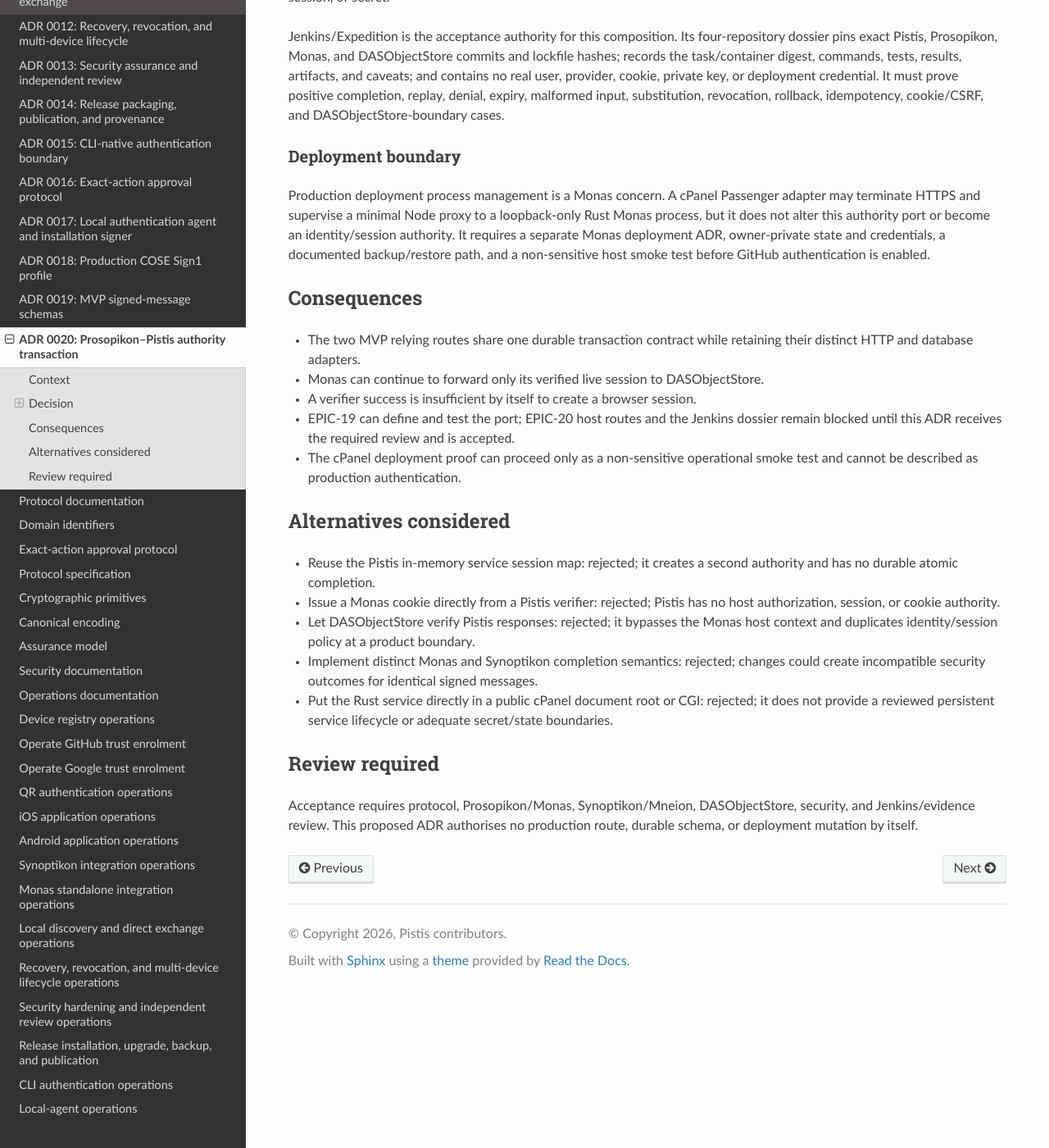
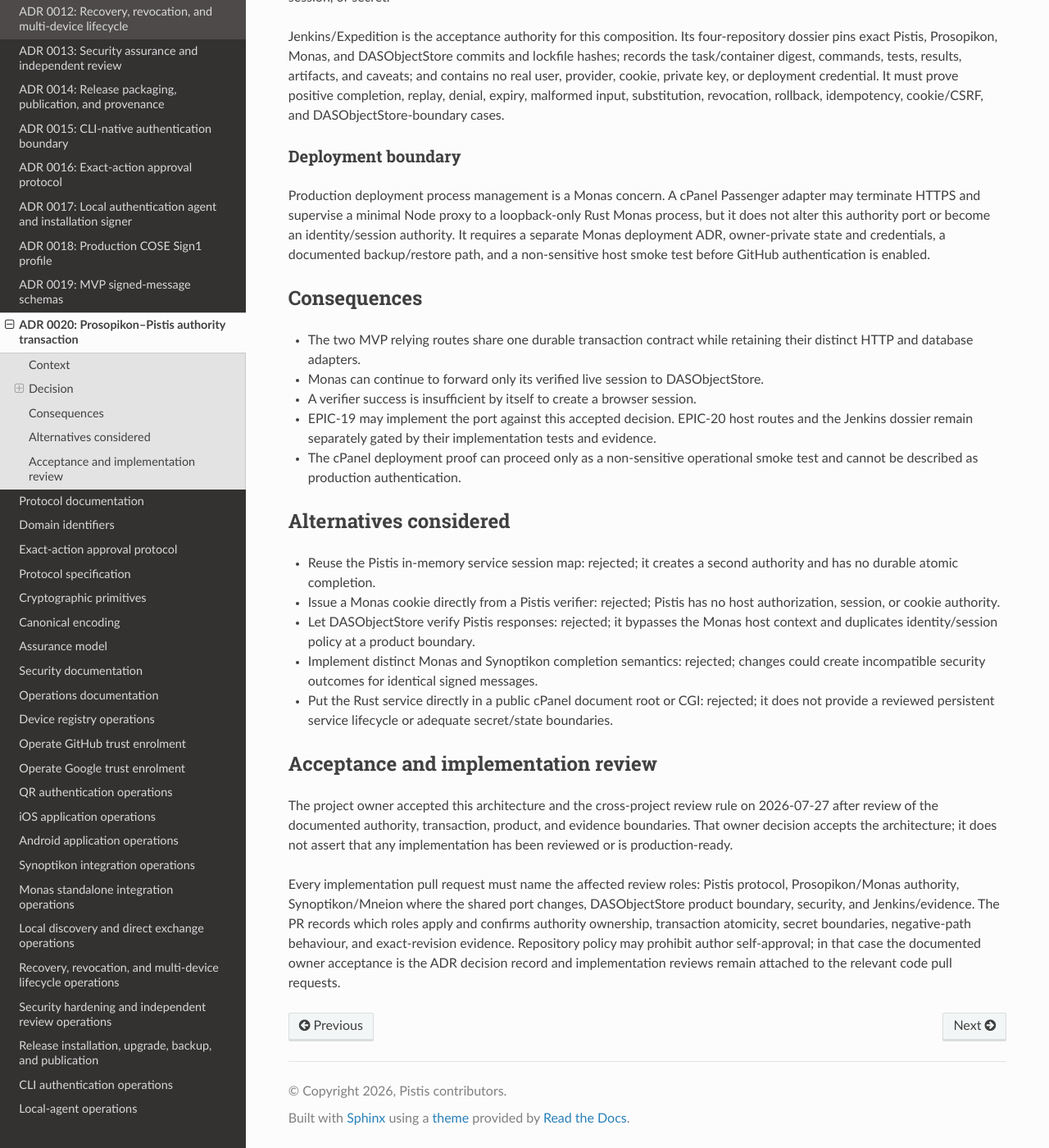
Before and after one commit to sagrudd/pistis, a Sphinx documentation site: the page built from docs/adr/0020-prosopikon-pistis-authority-transaction.md, in a window 1280 px wide and 1400 px high, scrolled down 2514 px. Shown: the whole window at 82% size. Built offline with Sphinx 7.4.7 and the Read the Docs theme 3.1.0, drawn with Linux system fonts in a browser that asks for light colours; the version number could not be read and is left out; some of the changed text lies outside the part shown.

Commit message:
docs: accept authority transaction review rule

```diff
--- a/docs/adr/0020-prosopikon-pistis-authority-transaction.md
+++ b/docs/adr/0020-prosopikon-pistis-authority-transaction.md
@@ -1,6 +1,6 @@
 # ADR 0020: Prosopikon--Pistis authority transaction
 
-- Status: Proposed
+- Status: Accepted
 - Date: 2026-07-27
 - Decision owners: Pistis protocol, Prosopikon, Monas, Synoptikon/Mneion,
   DASObjectStore, security, and evidence maintainers
@@ -148,9 +148,9 @@ and a non-sensitive host smoke test before GitHub authentication is enabled.
 - Monas can continue to forward only its verified live session to
   DASObjectStore.
 - A verifier success is insufficient by itself to create a browser session.
-- EPIC-19 can define and test the port; EPIC-20 host routes and the Jenkins
-  dossier remain blocked until this ADR receives the required review and is
-  accepted.
+- EPIC-19 may implement the port against this accepted decision. EPIC-20 host
+  routes and the Jenkins dossier remain separately gated by their implementation
+  tests and evidence.
 - The cPanel deployment proof can proceed only as a non-sensitive operational
   smoke test and cannot be described as production authentication.
 
@@ -169,9 +169,18 @@ and a non-sensitive host smoke test before GitHub authentication is enabled.
   rejected; it does not provide a reviewed persistent service lifecycle or
   adequate secret/state boundaries.
 
-## Review required
+## Acceptance and implementation review
 
-Acceptance requires protocol, Prosopikon/Monas, Synoptikon/Mneion,
-DASObjectStore, security, and Jenkins/evidence review. This proposed ADR
-authorises no production route, durable schema, or deployment mutation by
-itself.
+The project owner accepted this architecture and the cross-project review rule
+on 2026-07-27 after review of the documented authority, transaction, product,
+and evidence boundaries. That owner decision accepts the architecture; it does
+not assert that any implementation has been reviewed or is production-ready.
+
+Every implementation pull request must name the affected review roles:
+Pistis protocol, Prosopikon/Monas authority, Synoptikon/Mneion where the shared
+port changes, DASObjectStore product boundary, security, and Jenkins/evidence.
+The PR records which roles apply and confirms authority ownership, transaction
+atomicity, secret boundaries, negative-path behaviour, and exact-revision
+evidence. Repository policy may prohibit author self-approval; in that case the
+documented owner acceptance is the ADR decision record and implementation
+reviews remain attached to the relevant code pull requests.
```
Also changed, not shown: AGENTS.md (+7 -0 lines), docs/adr/README.md (+3 -3 lines), docs/development/issue-model.md (+11 -0 lines), docs/development/monas.md (+4 -3 lines).
